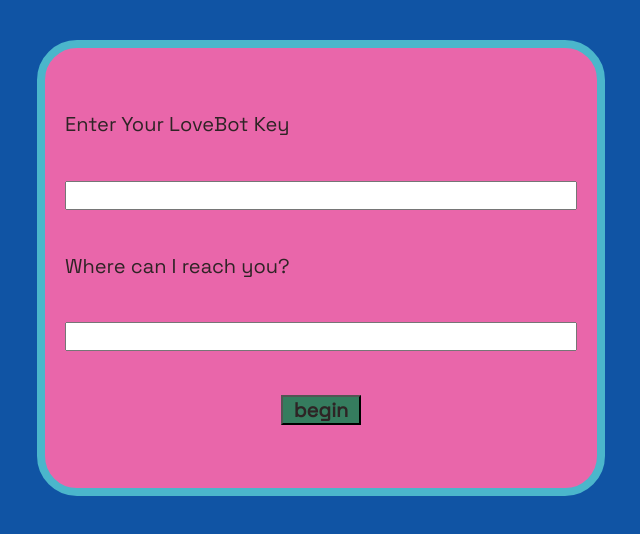
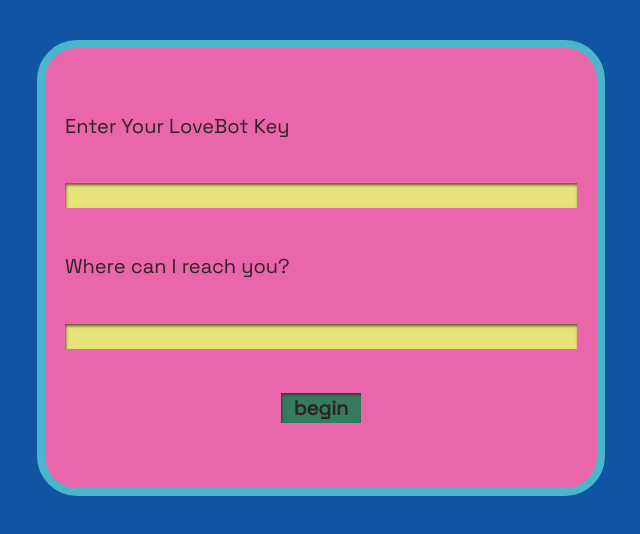
Before and after one commit to danielmdavis/vibecamp-match-booth, a Next.js app: page / in a window 1280 px wide. Shown: the top 534 px of the page, without its empty margins (319-959 px from the left). Built offline with nearby package versions, Linux system fonts and the light colour scheme.

Commit message:
minor styles

```diff
--- a/app/credsComponent.jsx
+++ b/app/credsComponent.jsx
@@ -8,7 +8,7 @@ export default function Creds(props) {
           <label for='key'>Enter Your LoveBot Key</label>
           <input id='key' type='text' value={props.key} onChange={e => {props.setKey(e.target.value)}} />
           <label for='name'>Where can I reach you?</label>
-          <input id='name' type='email' value={props.contact} onChange={e => {props.setContact(e.target.value)}} />
+          <input id='name' type='text' value={props.contact} onChange={e => {props.setContact(e.target.value)}} />
           <button style={{ alignSelf: 'center'}} onClick={() => props.handleCreds()}>begin</button>
 
         </form>
--- a/app/globals.css
+++ b/app/globals.css
@@ -22,6 +22,10 @@
   /* box-sizing: border-box; */
   padding: 0;
   margin: 0;
+}
+
+main {
+  height: 100vh;
 }
 
 html,
@@ -54,6 +58,13 @@ form {
   color: var(--black);
   font-size: 1.25em;
 }
+form[type=text] {
+  box-shadow: 1px 3px 5px 0px rgb(46,36,37,0.75);
+}
+input[type=radio] {
+  box-shadow: none;
+  background: var(--orange);
+}
 
 button {
   width: 80px;
@@ -63,7 +74,11 @@ button {
   font-family: 'Space Grotesk';
   font-size: 1em;
   font-weight: 700 !important;
+  box-shadow: inset 1px 2px 3px 0px rgb(46,36,37,0.75);
+  border: none;
 }
+
+
 
 .question-text {
   text-align: center;
@@ -81,6 +96,11 @@ button {
 input {
   height: 25px;
   display: inline;
+  background-color: var(--yellow);
+  font-family: 'Space Grotesk';
+  font-size: 0.85em;
+  box-shadow: inset 1px 2px 3px 0px rgb(46,36,37,0.75);
+  border: none;
 }
 .button-pair {
   display: flex;
```
